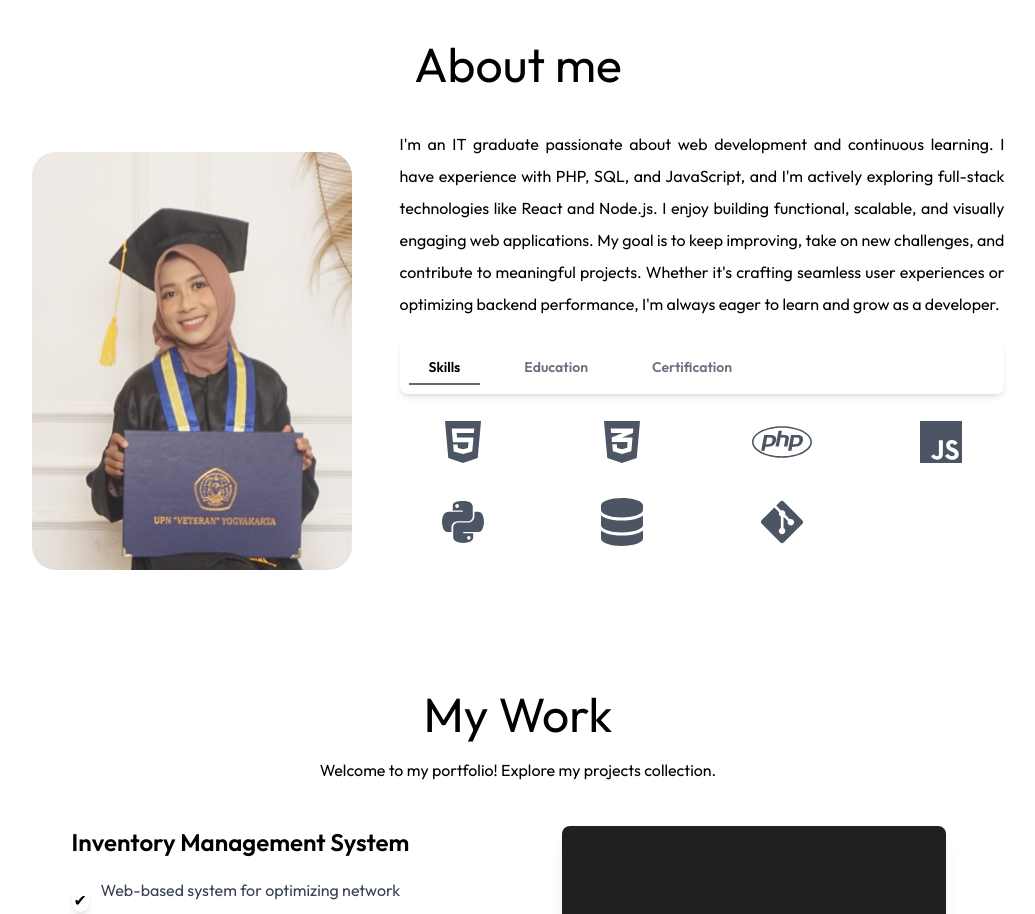
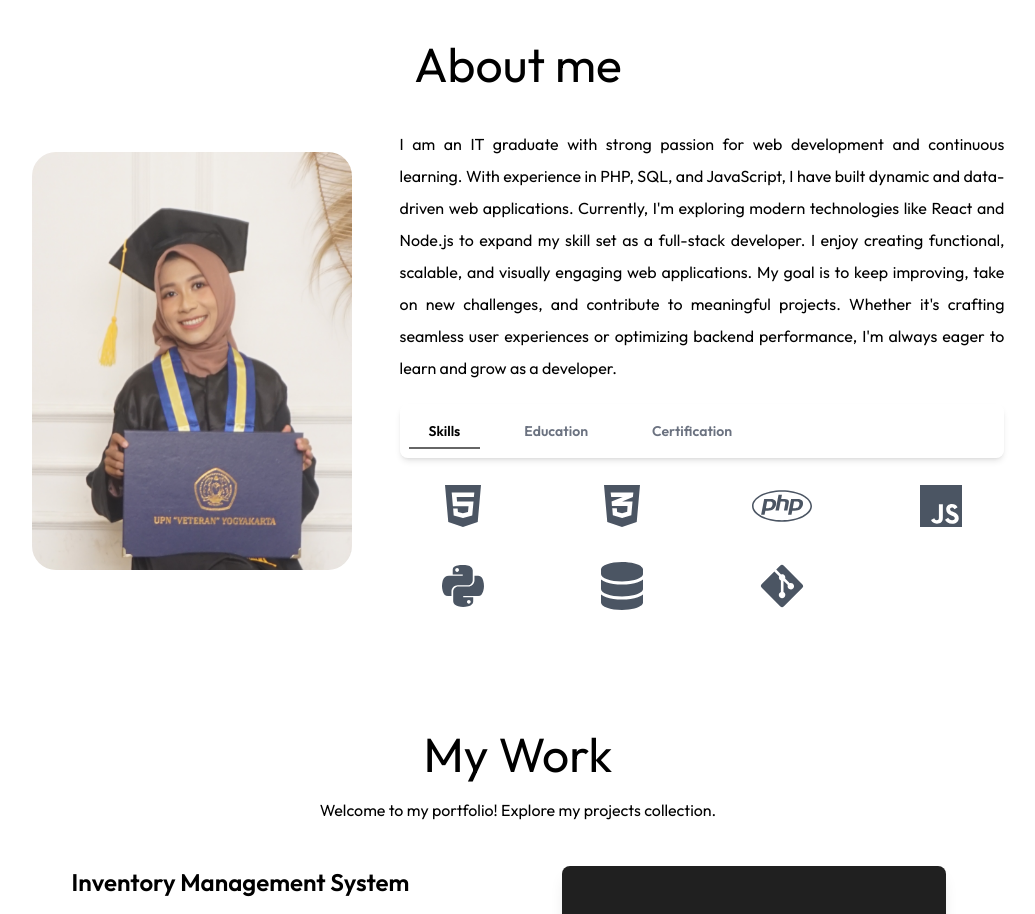
Before and after one commit to Siti-M/my-portfolio, a Next.js app: page / in a window 1280 px wide. Shown: the part 800-1714 px from the top of the page, without its empty margins (122-1157 px from the left). Built offline with nearby package versions, Linux system fonts and the light colour scheme.

Commit message:
Update About

```diff
--- a/components/About.jsx
+++ b/components/About.jsx
@@ -17,8 +17,9 @@ const About = ({ isDarkMode }) => {
 
         <div className='flex-1 flex flex-col justify-center'>
           <p className='mb-5 max-w-full sm:max-w-2xl font-SpaceGrotesk text-left sm:text-justify break-words'>
-            I'm an IT graduate passionate about web development and continuous learning. I have experience with PHP, SQL, and JavaScript, and I'm actively exploring full-stack technologies like React and Node.js. I enjoy building functional, scalable, and visually engaging web applications.
-            My goal is to keep improving, take on new challenges, and contribute to meaningful projects. Whether it's crafting seamless user experiences or optimizing backend performance, I'm always eager to learn and grow as a developer.
+          I am an IT graduate with strong passion for web development and continuous learning.  With experience in PHP, SQL, and JavaScript, I have built dynamic and data-driven web applications.
+          Currently, I'm exploring  modern technologies like React and Node.js to expand my skill set as a full-stack developer.  I enjoy creating functional, scalable, and visually engaging web applications.
+          My goal is to keep improving, take on new challenges, and contribute to meaningful projects. Whether it's crafting seamless user experiences or optimizing backend performance, I'm always eager to learn and grow as a developer.
           </p>
 
           {/* Menu*/}
```
